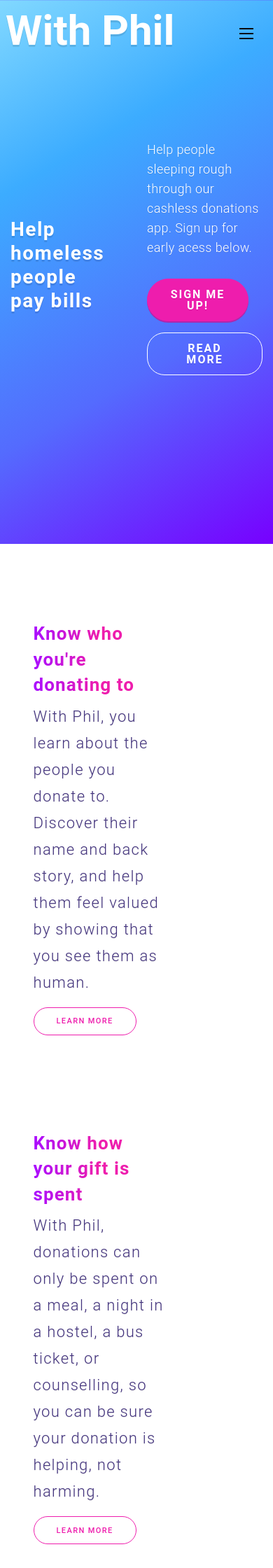
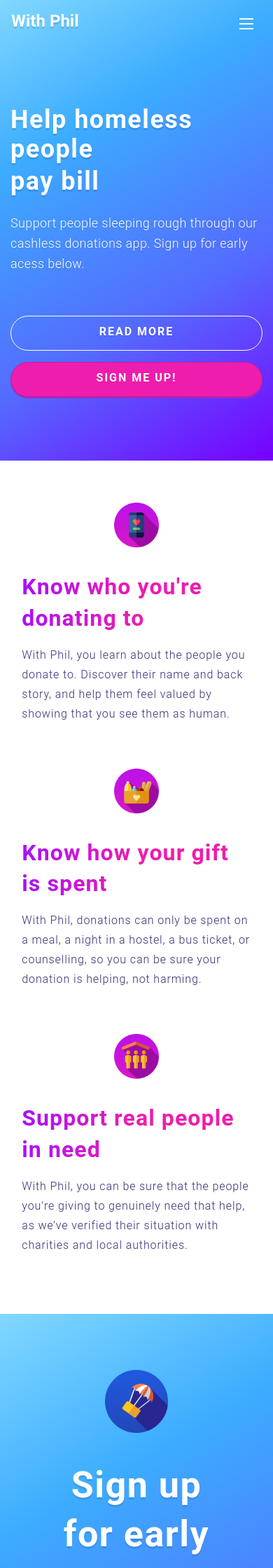
Before and after one commit to withphil/withphil.github.io, a Jekyll site: the page built from index.html, in a window 390 px wide. Shown: the top 2240 px of the page at 70% size. Built offline with Jekyll 4.4.1, drawn with Linux system fonts in a browser that asks for light colours; some web fonts are replaced; comment, search, counter and statistics services are not loaded; some of the changed text lies outside the part shown.

Commit message:
mob styling WIP

```diff
--- a/_includes/footer.html
+++ b/_includes/footer.html
@@ -1,48 +1,30 @@
 <footer>
-  <div class="row">
-    <div class="small-6 medium-3 columns large-expand">
-      <h4>Product</h4>
-      <ul>
-        <li><a href="/plans">Plans</a></li>
-        <li><a href="/product">Features</a></li>
-        <li><a href="https://app.oh-mimo.com/#/" target="_blank">Dashboard</a></li>
-        <li><a href="/gdpr-wifi-tools">GDPR Tools</a></li>
-        <li><a href="/gdpr-wifi-tools/request">Data Request</a></li>
-        <li><a href="/referral-program">Referral Program</a></li>
-      </ul>
+  <div class="row align-middle align-center text-center">
+    <div class="small-8 columns">
+      <img class="footer" src="/images/pages/package.png" alt="Image"></img>
+      <h1>Sign up for early access</h1>
+      <h4>Subscribe below to receive an email notification as soon as we launch the app's beta version.</h4>
     </div>
-    <div class="small-6 medium-3 columns large-expand">
-      <h4>Compatibility</h4>
-      <ul>
-        <li><a href="/compatible-devices/meraki-splash-pages">Cisco Meraki</a></li>
-        <li><a href="/compatible-devices/openmesh-splash-pages">OpenMesh</a></li>
-        <li><a href="/compatible-devices/ruckus-vsz-splash-pages">Ruckus VSZ</a></li>
-        <li><a href="/compatible-devices/ubnt-unifi-splash-pages">Ubiquiti UniFi</a></li>
-      </ul>
-    </div>
-    <div class="small-6 medium-3 columns large-expand">
-      <h4>Company</h4>
-      <ul>
-        <li><a href="/blog">Blog</a></li>
-        <li><a href="/about">About</a></li>
-        <li><a href="/terms">Terms</a></li>
-      </ul>
-    </div>
-    <div class="small-6 medium-3 columns large-expand">
-      <h4>Support</h4>
-      <ul>
-        <li><a class="contact">Contact</a></li>
-        <li><a href="https://docs.oh-mimo.com" target="_blank">Help Centre</a></li>
-        <li><a href="https://discuss.oh-mimo.com" target="_blank">Community</a></li>
-      </ul>
+    <div class="small-12 columns">
+      <div id="mc_embed_signup">
+        <form action="https://withphil.us18.list-manage.com/subscribe/post?u=7207033fd93227a284b0ebe60&amp;id=0365fc9f40" method="post" id="mc-embedded-subscribe-form" name="mc-embedded-subscribe-form" class="validate" target="_blank" novalidate>
+          <div id="mc_embed_signup_scroll">
+            <input type="email" value="" name="EMAIL" class="email" id="mce-EMAIL" placeholder="EMAIL ADDRESS" required>
+            <div style="position: absolute; left: -5000px;" aria-hidden="true">
+              <input type="text" name="b_7207033fd93227a284b0ebe60_0365fc9f40" tabindex="-1" value="">
+            </div>
+            <input type="submit" value="SIGN UP" name="subscribe" id="mc-embedded-subscribe" class="button pink-fill">
+          </div>
+        </form>
+      </div>
     </div>
   </div>
-  <div class="row">
+  <!-- <div class="row">
     <div class="small-12 columns">
       <p class="footer-copyright">© 2018-2098 MIMO.</p>
       <a href="https://twitter.com/ohmimo"><img class="footer-social-icon" src="/images/logo/twitter-icon.svg" alt=""></a>
     </div>
-  </div>
+  </div> -->
 </footer>
 
 <link rel="stylesheet" type="text/css" href="//cdnjs.cloudflare.com/ajax/libs/cookieconsent2/3.0.3/cookieconsent.min.css" />
--- a/_layouts/main.html
+++ b/_layouts/main.html
@@ -8,7 +8,7 @@
       <div class="title-bar-title">
         <h1>With Phil</h1>
       </div>
-      <button class="menu-icon dark" type="button" onclick="openNav()"></button>
+      <button class="menu-icon" type="button" onclick="openNav()"></button>
     </div>
 
     <div class="top-bar hide-for-small-only-nav">
--- a/css/site-201807231103.scss
+++ b/css/site-201807231103.scss
@@ -37,7 +37,6 @@
 
 body, html {
   font-family: $primary-font;
-  color: $base-font-colour;
 }
 
 button, html [type="button"], [type="reset"], [type="submit"] {
@@ -49,7 +48,7 @@
 }
 
 code {
-  border-radius: 4px;
+  @include border-radius(4px);
 }
 
 pre.highlight > code {
@@ -64,7 +63,7 @@
 pre.highlight {
   border: 1px solid #cacaca;
   padding: 10px;
-  border-radius: 4px;
+  @include border-radius(4px);
   background: #e6e6e6;
   margin-bottom: 20px;
 }
@@ -238,7 +237,7 @@
   min-width: 300px;
   padding-top: 20px;
   padding-bottom: 20px;
-  border-radius: 8px;
+  @include border-radius(8px);
   border-color: $border-colour;
   box-shadow: 0 5px 20px rgba(0,0,0,0.2);
 }
@@ -355,31 +354,36 @@
 
 footer {
   padding: 80px 0px;
-  border-top-color: $border-colour;
-  border-top-style: solid;
-  border-top-width: 1px;
-  background-color: $footer-base-colour;
-  box-shadow: 0px 1000px 0px 1000px $footer-base-colour;
+  background-image: linear-gradient(-30deg, #7700FF 0%, #546BFE 35%, #3CACFF 72%, #81D8FF 100%, #82D9FF 100%);
+  background-size: cover;
+  background-position: center;
+  box-shadow: 0px 1000px 0px 1000px #3CACFF;
 }
 
 footer .row {
   max-width: 62.5rem;
 }
 
-footer a {
-  color: $footer-base-font-colour;
-  font-size: 16px;
-  margin-top: 10px;
-  margin-bottom: 10px;
-}
-
-footer a:hover, footer a:focus, footer a:active {
-  color: $footer-link-hover-colour;
-  @include color-ease-out(0.1s);
+footer h1 {
+  font-size: 52px;
+  color: #FFFFFF;
+  letter-spacing: 1.5px;
+  line-height: 70px;
+  text-shadow: 0 2.5px 0 rgba(0,0,0,0.10);
 }
 
 footer h4 {
-  color: $footer-title-font-colour;
+  font-size: 28px;
+  color: white;
+  letter-spacing: 0.4px;
+  line-height: 42px;
+  text-shadow: 0 1.25px 0 rgba(0,0,0,0.1);
+  font-weight: 300;
+}
+
+img.footer {
+  max-height: 90px;
+  margin-bottom: 40px;
 }
 
 .social-button {
@@ -406,35 +410,6 @@
   list-style-type: none;
 }
 
-/* ====== */
-/* MOBILE */
-/* ====== */
-
-@media screen and (max-width: 640px) {
-  /*home small*/
-  .bg-top .button {
-    margin-top: 40px;
-  }
-  h1 {
-    font-weight: 600;
-    font-size: 32px;
-  }
-  h2 {
-    font-size: 26px;
-  }
-  h3 {
-    font-weight: 600;
-  }
-  .row.banner {
-    padding-top: 60px;
-    padding-bottom: 60px;
-  }
-  .flat-card {
-    padding-right: 30px;
-    padding-left: 30px;
-  }
-}
-
 /* ===== */
 /* STATE */
 /* ===== */
@@ -452,6 +427,22 @@
 @media screen and (max-width: 720px) {
   .hide-for-small-only-nav {
     display: none !important;
+  }
+}
+
+.show-for-mob {
+  display: none;
+}
+.hide-for-mob {
+  display: block;
+}
+
+@media screen and (max-width: 430px) {
+  .show-for-mob {
+    display: block!important;
+  }
+  .hide-for-mob {
+    display: none!important;
   }
 }
 
@@ -482,7 +473,8 @@
 }
 
 .button:hover, .button:focus {
-  background-color: #8e2d56;
+  background-color: white;
+  color: #EE1DAD;
 }
 
 .card {
@@ -596,7 +588,7 @@
   height: 25rem;
   background-image: linear-gradient(-175deg, #AA0EFF 0%, #EE1DAD 100%);
   border: 2px solid #AE27AC;
-  border-radius: 400px;
+  @include border-radius(400px);
   margin: auto;
 }
 
@@ -605,9 +597,9 @@
   margin-bottom: 25px;
 }
 
-.button.download {
+.button.pink-fill {
   background: #EE1DAD;
-  border: 1px solid #EE1DAD;
+  border: 1px solid #B71EB5;
   box-shadow: 0 2px 0 0 #AE27AC;
   margin-right: 20px;
   font-size: 16px;
@@ -618,9 +610,8 @@
   font-weight: 700;
 }
 
-.button.read {
+.button.white {
   border: 1.5px solid #FFFFFF;
-  border-radius: 25px;
   background: transparent;
   font-size: 16px;
   color: #FFFFFF;
@@ -632,37 +623,45 @@
 
 #mc_embed_signup form {
   // text-align: left!important;
+  margin-top: 23px;
 }
 
 #mc_embed_signup input.email {
   display: inline-block;
-  width: 350px;
   margin: auto;
-  height: 45px;
-  border-radius: 5px;
+  width: 100%;
+  max-width: 435px;
+  @include border-radius(30px);
   background-color: white;
   border: transparent;
-  padding-left: 15px;
-  border-top-right-radius: 0px;
-  border-bottom-right-radius: 0px;
+  padding-left: 35px;
   box-shadow: none;
   box-shadow: 0 3px 0 rgba(0,0,0,0.1);
+  font-size: 16px;
+  letter-spacing: 2px;
+  height: 50px;
+  margin-right: 25px;
+  margin-bottom: 40px;
+}
+
+#mc_embed_signup input.email::placeholder,
+#mc_embed_signup input.email:-ms-input-placeholder,
+#mc_embed_signup input.email::-ms-input-placeholder {
+  font-size: 16px;
+  color: #E1E1E1;
+  letter-spacing: 2px;
+  text-transform:capitalize;
+  font-weight: 700;
 }
 
 #mc_embed_signup .clear {
   display: inline-block;
 }
 
-#mc_embed_signup .button.download {
-  margin: auto;
-  height: 45px;
-  box-shadow: 0 3px 0 rgba(0,0,0,0.1);
-  border-top-left-radius: 0px;
-  border-bottom-left-radius: 0px;
-  margin-left: -4px;
+#mc_embed_signup .button.pink-fill {
+  height: 51px;
+  margin: 0px;
   margin-top: -1px;
-  border-bottom-right-radius: 5px;
-  border-top-right-radius: 5px;
 }
 
 .phil {
@@ -682,32 +681,9 @@
     font-size: 24px;
     line-height: 38px;
   }
-  .hero-banner {
-    min-height: 750px;
-  }
 }
 
 @media screen and (max-width: 540px) {
-  #mc_embed_signup .button.download {
-    border-top-left-radius: 5px;
-    border-bottom-left-radius: 5px;
-    margin-left: 0px;
-    width: 100%;
-  }
-  #mc_embed_signup .clear {
-    display: block;
-    margin-top: 25px;
-  }
-  #mc_embed_signup input.email {
-    display: block;
-    width: 100%;
-    margin: auto;
-    border-top-right-radius: 5px;
-    border-bottom-right-radius: 5px;
-  }
-  .hero-banner {
-    min-height: 750px;
-  }
   .hero-banner h1 {
     font-size: 34px;
     line-height: 44px;
@@ -722,15 +698,60 @@
 }
 
 @media screen and (max-width: 430px) {
+  .main-body {
+    padding-top: 40px;
+    padding-bottom: 40px;
+  }
+  .row.banner {
+    padding-top: 20px;
+    padding-bottom: 20px;
+  }
   .hero-banner {
-    min-height: 630px;
+    padding-top: calc(#{$header-nav-height} + 50px);
+    padding-bottom: 50px;
+    min-height: 560px;
   }
   .hero-banner h1 {
-    font-size: 28px;
-    line-height: 34px;
+    font-size: 36px;
+    line-height: 42px;
+  }
+  .hero-banner span#main {
+    line-height: 50px;
   }
   .hero-banner h4 {
     font-size: 18px;
+    line-height: 29px;
+  }
+  .button.white {
+    width: 100%;
+    height: 50px;
+  }
+  .button.pink-fill {
+    width: 100%;
+    height: 50px;
+  }
+  #mc_embed_signup input.email {
+    display: block;
+  }
+  .buttons {
+    margin-top: 60px;
+  }
+  .header-nav h1 {
+    font-size: 24px;
+    padding: 8px;
+  }
+  .banner img {
+    max-height: 64px;
+    margin-bottom: 34px;
+  }
+  h2 {
+    font-size: 32px;
+    margin-bottom: 16px;
+  }
+  p {
+    font-size: 16px;
+    letter-spacing: 0.89px;
     line-height: 28px;
+    margin-bottom: 24px;
   }
 }
--- a/index.html
+++ b/index.html
@@ -8,19 +8,23 @@
 
   <div class="hero-banner">
     <div class="row align-middle align-center">
-      <div class="large-10 columns">
+      <div class="large-10 medium-10 small-12 columns">
         <div class="row align-middle">
-          <div class="large-9 columns">
+          <div class="large-9 medium-9 small-12 columns">
             <h1>Help homeless people<br>
               <span class="typer" id="main" data-words="raise money. ,pay bills. ,find help. ,find employment. ,buy food." data-colors="white" data-delay="100" data-deleteDelay="2000"></span>&nbsp;
               <!-- <span class="cursor" data-owner="main"></span> -->
             </h1>
           </div>
-          <div class="large-10 columns">
-            <h4>Help people sleeping rough through our cashless donations app. Sign up for early acess below.</h4>
-            <div class="buttons">
-              <a href="#" class="button download" type="button">SIGN ME UP!</a>
-              <a href="#" class="button read" type="button">READ MORE</a>
+          <div class="large-10 medium-10 small-12 columns">
+            <h4>Support people sleeping rough through our cashless donations app. Sign up for early acess below.</h4>
+            <div class="buttons hide-for-mob">
+              <a href="#" class="button pink-fill" type="button">SIGN ME UP!</a>
+              <a href="#" class="button white" type="button">READ MORE</a>
+            </div>
+            <div class="buttons show-for-mob">
+              <a href="#" class="button white" type="button">READ MORE</a>
+              <a href="#" class="button pink-fill" type="button">SIGN ME UP!</a>
             </div>
           </div>
         </div>
@@ -30,14 +34,17 @@
 
   <div class="main-body">
     <div class="row banner align-center">
-      <div class="large-10 medium-10 small-10 columns">
+      <div class="large-10 medium-10 small-11 columns">
         <div class="row">
-          <div class="large-8 medium-8 small-8 columns">
+          <div class="small-12 columns text-center show-for-mob">
+            <img src="/images/pages/phone.png" alt="Image"></img>
+          </div>
+          <div class="large-8 medium-8 small-12 columns">
             <h2>Know who you're donating to</h2>
             <p>With Phil, you learn about the people you donate to. Discover their name and back story, and help them feel valued by showing that you see them as human.</p>
-            <a href="#" class="button">LEARN MORE</a>
+            <a href="#" class="button hide-for-mob">LEARN MORE</a>
           </div>
-          <div class="large-4 medium-4 small-4 show-for-large columns text-center">
+          <div class="large-4 medium-4 small-4 columns text-center hide-for-mob">
             <img src="/images/pages/phone.png" alt="Image"></img>
           </div>
         </div>
@@ -45,52 +52,40 @@
     </div>
 
     <div class="row banner align-center">
-      <div class="large-10 medium-10 small-10 columns">
+      <div class="large-10 medium-10 small-11 columns">
         <div class="row">
-          <div class="large-4 medium-4 small-4 show-for-large columns text-center">
+          <div class="small-12 columns text-center show-for-mob">
             <img src="/images/pages/basket.png" alt="Image"></img>
           </div>
-          <div class="large-8 medium-8 small-8 columns">
+          <div class="large-4 medium-4 small-4 columns text-center hide-for-mob">
+            <img src="/images/pages/basket.png" alt="Image"></img>
+          </div>
+          <div class="large-8 medium-8 small-12 columns">
             <h2>Know how your gift is spent</h2>
             <p>With Phil, donations can only be spent on a meal, a night in a hostel, a bus ticket, or counselling, so you can be sure your donation is helping, not harming.</p>
-            <a href="#" class="button">LEARN MORE</a>
+            <a href="#" class="button hide-for-mob">LEARN MORE</a>
           </div>
         </div>
       </div>
     </div>
 
     <div class="row banner align-center">
-      <div class="large-10 medium-10 small-10 columns">
+      <div class="large-10 medium-10 small-11 columns">
         <div class="row">
-          <div class="large-8 medium-8 small-8 columns">
+          <div class="small-12 columns text-center show-for-mob">
+            <img src="/images/pages/support.png" alt="Image"></img>
+          </div>
+          <div class="large-8 medium-8 small-12 columns">
             <h2>Support real people in need</h2>
             <p>With Phil, you can be sure that the people you’re giving to genuinely need that help, as we’ve verified their situation with charities and local authorities.</p>
-            <a href="#" class="button">LEARN MORE</a>
+            <a href="#" class="button hide-for-mob">LEARN MORE</a>
           </div>
-          <div class="large-4 medium-4 small-4 show-for-large columns text-center">
+          <div class="large-4 medium-4 small-4 columns text-center hide-for-mob">
             <img src="/images/pages/support.png" alt="Image"></img>
           </div>
         </div>
       </div>
     </div>
-
-    <!-- <div class="row banner align-center">
-      <div class="large-10 medium-10 small-10 columns">
-        <div id="mc_embed_signup">
-          <form action="https://withphil.us18.list-manage.com/subscribe/post?u=7207033fd93227a284b0ebe60&amp;id=0365fc9f40" method="post" id="mc-embedded-subscribe-form" name="mc-embedded-subscribe-form" class="validate" target="_blank" novalidate>
-            <div id="mc_embed_signup_scroll">
-              <input type="email" value="" name="EMAIL" class="email" id="mce-EMAIL" placeholder="email address" required>
-              <div style="position: absolute; left: -5000px;" aria-hidden="true">
-                <input type="text" name="b_7207033fd93227a284b0ebe60_0365fc9f40" tabindex="-1" value="">
-              </div>
-              <div class="clear">
-                <input type="submit" value="Subscribe" name="subscribe" id="mc-embedded-subscribe" class="button download">
-              </div>
-            </div>
-          </form>
-        </div>
-      </div>
-    </div> -->
   </div>
 
 </div>
```
Also changed, not shown: images/pages/package.png (added).
